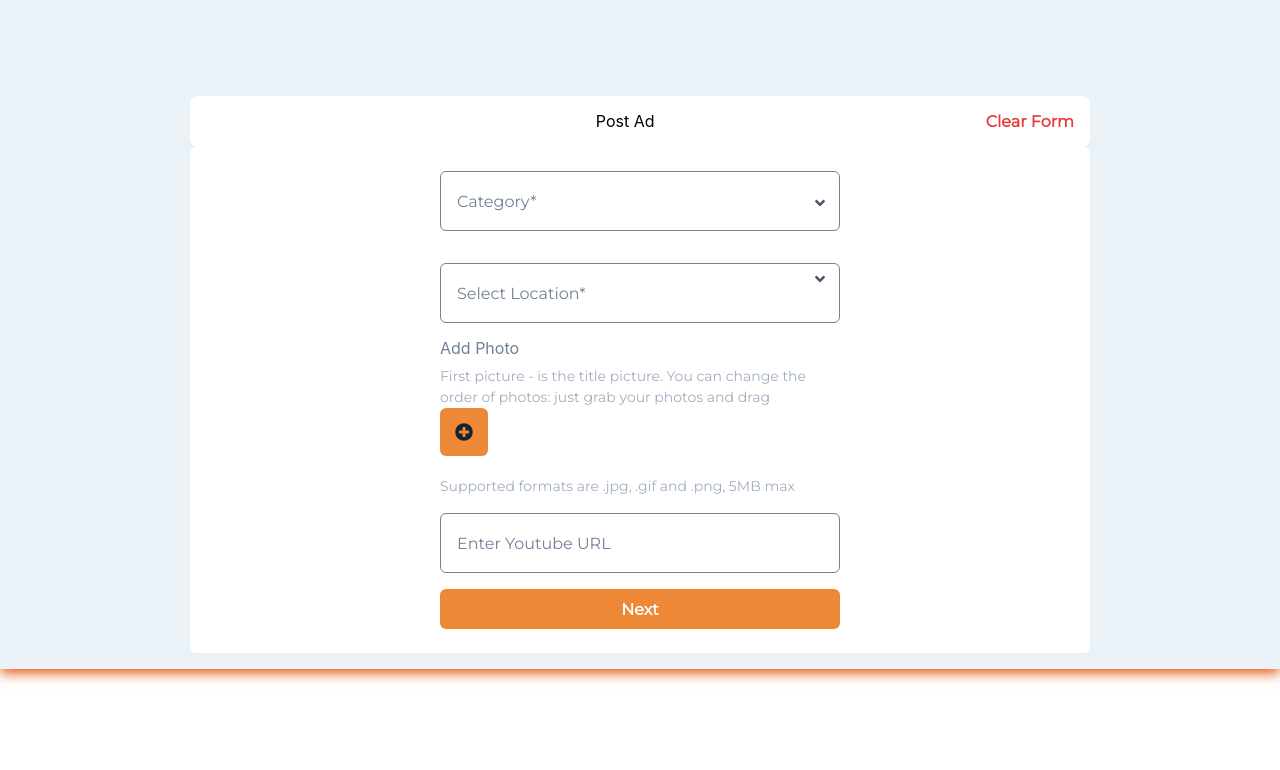
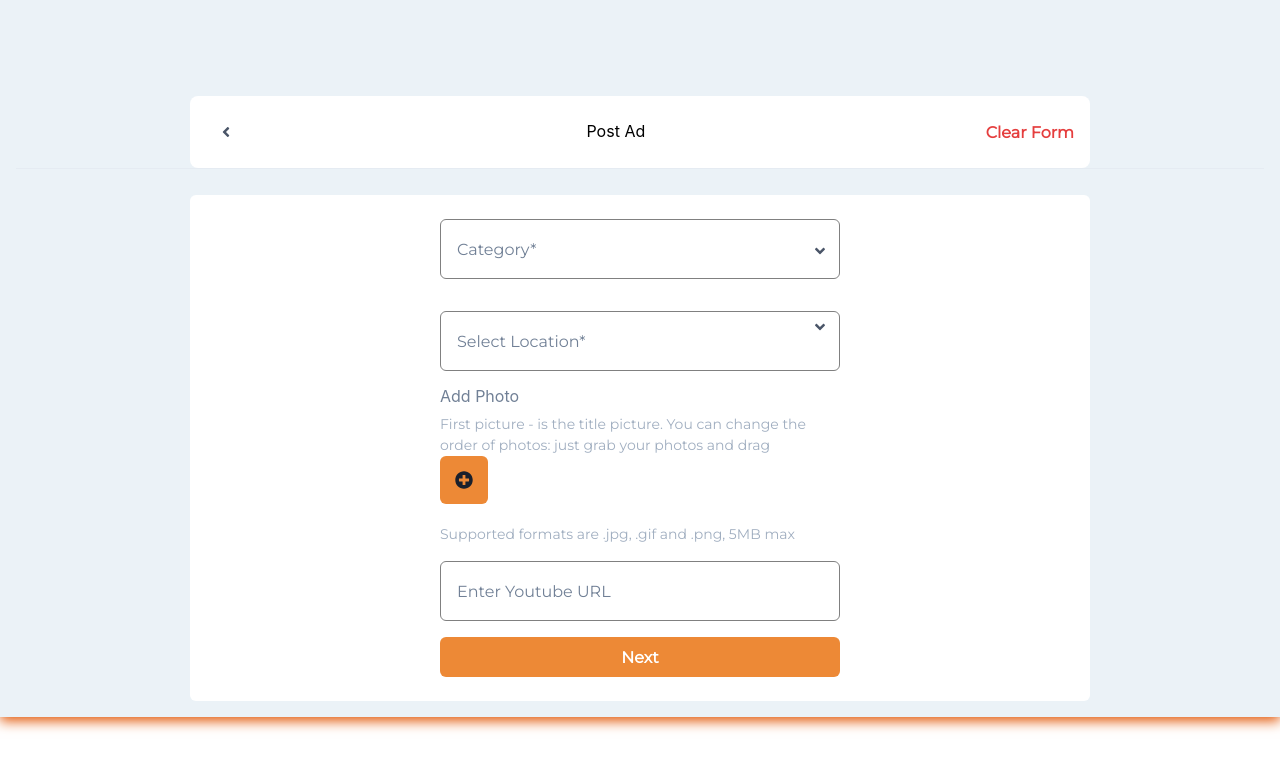
Before and after one commit to StephenAdeosun/Typescript_Chakra_UI_Pages, a React (Create React App) app: page /Postads in a window 1280 px wide. Shown: the top 770 px of the page. Built offline with nearby package versions, Linux system fonts and the light colour scheme.

Commit message:
new commit

```diff
--- a/src/pages/MainSection.tsx
+++ b/src/pages/MainSection.tsx
@@ -35,8 +35,8 @@ const MiniCardContainer: React.FC<{ data: { image: string, description: string }
       <Link key={0} to={`/${item.description.toLowerCase()}`}>
       <Box key={index} margin='7 0.4' >
         <Box bg="white" py={6} border="red"  boxShadow="md" display={{ base: 'block', xl: 'none' }} h="120px" >
-          <Image src={item.image} alt={`Image ${index}`} w="100%" margin='0 auto' h='100%' />
-          <Text fontSize="sm" mt={0.2} textAlign='center' fontWeight='bold' color='black'>
+          <Image src={item.image} alt={`Image ${index}`} w="75%" margin='0 auto' h='100%' />
+          <Text fontSize="10px" mt={0.2} textAlign='center' fontWeight='bold' color='black'>
             {item.description}
 
           </Text>
@@ -146,7 +146,7 @@ const MainSection: React.FC = () => {
     { image:'https://assets.jijistatic.com/art/attributes/categories/jobseekers.png', description: 'Seeking Work' },
     { image: 'https://assets.jijistatic.com/art/attributes/categories/services.png', description: 'Services' },
     { image: 'https://assets.jijistatic.com/art/attributes/categories/jobs.png', description: 'Jobs'},
-    { image: 'https://assets.jijistatic.com/art/attributes/categories/babies.png', description: 'Babies & Kids' },
+    { image: 'https://assets.jijistatic.com/art/attributes/categories/babies.png', description: 'Babies, Kids' },
     { image: 'https://assets.jijistatic.com/art/attributes/categories/animals.png', description: 'Pets'},
     { image: 'https://assets.jijistatic.com/art/attributes/categories/agriculture.png', description: 'Agriculture'},
     { image: 'https://assets.jijistatic.com/art/attributes/categories/equipment.png', description: ' Equipments' },
@@ -216,6 +216,7 @@ const MainSection: React.FC = () => {
                 icon={<FaSearch style={{ fontSize: '1.5rem', cursor: 'pointer' }} />}
                 bg="none"
                 color="orange"
+                border={"none"}
               />
             </Box>
           </InputRightElement>
--- a/src/pages/adSubmission.tsx
+++ b/src/pages/adSubmission.tsx
@@ -1,4 +1,4 @@
-import React, { useState } from 'react';
+import React, { useState,useRef, useEffect } from 'react';
 import {
   Box,
   Heading,
@@ -9,13 +9,14 @@ import {
   List,
   ListItem,
   InputGroup,
-
+Divider,
   InputRightElement,
   IconButton,
   Image,
 } from '@chakra-ui/react';
-import { FaAngleDown } from 'react-icons/fa';
+import { FaAngleDown , FaAngleLeft} from 'react-icons/fa';
 import { FaPlusCircle, FaTrash } from 'react-icons/fa';
+import { Link } from 'react-router-dom';
 
 
 const categories = [
@@ -35,16 +36,45 @@ const categories = [
 ];
 
 const locations = [
-  'Location 1',
-  'Location 2',
-  'Location 3',
-  'Location 4',
-  'Location 5',
+  'Abuja',
+  'Lagos State',
+  'Rivers State',
+  'Kano State',
+  'Osun State',
+  'Osun State',
+  'Osun State',
+  'Abia State',
+  'Ondo State',
+  'Oyo State',
+  'Kwara State',
+  'Adamawa State',
+  'Akwa Ibom State',
+  'Anambra State',
+
+
   // Add more locations as needed
 ];
 
 
 const AdSubmissionPage: React.FC = () => {
+  // const containerRef = useRef<HTMLDivElement | null>(null);
+  const containerRef = useRef<HTMLInputElement | null>(null);
+
+
+  useEffect(() => {
+    const handleDocumentClick = (event: MouseEvent) => {
+      if (containerRef.current && !containerRef.current.contains(event.target as Node)) {
+        setShowDropdown(false);
+        setShowLocationDropdown(false);
+      }
+    };
+
+    document.addEventListener('click', handleDocumentClick);
+
+    return () => {
+      document.removeEventListener('click', handleDocumentClick);
+    };
+  }, []);
   const [selectedCategory, setSelectedCategory] = useState('');
   const [filteredCategories, setFilteredCategories] = useState<{ name: string; image: string }[]>([]);
   const [showDropdown, setShowDropdown] = useState(false);
@@ -126,12 +156,25 @@ const AdSubmissionPage: React.FC = () => {
 
   return (
     <Box p={4} pt='24' bgColor='rgb(235,242,247)'>
-      <Box maxWidth="900px" bgColor='white' mb={'14'} borderRadius="lg" p='4' margin="auto" display='flex' justifyContent='space-between'>
-      <Heading size="lg" textAlign='center' fontWeight='md'  color='white'  fontSize='md' >
-        Post Ad
+      <Box maxWidth="900px" bgColor='white' mb={'64'} borderRadius="lg" p='4' margin="auto" display='flex' alignItems={'center'} justifyContent='space-between'>
+      {/* <Heading size="lg" textAlign='center' fontWeight='md'  color='white'  fontSize='md' > */}
+         <Link to="/">
+         <IconButton
+         aria-label="Toggle dropdown"
+         icon={<FaAngleLeft />}
+         color="gray.600"
+        //  alignItems="end"
+         onClick={() => setShowDropdown(!showDropdown)}
+         bg={"none"}
+         border="none"
+       // bg={showDropdown ? 'gray.700' : 'black'}
+       // _hover={{ bg: 'gray.400' }}
+       />
 
-      </Heading>
-      <Heading size="lg" textAlign='center' fontWeight='md'    fontSize='md' color={'black'} >
+       </Link>
+
+      {/* </Heading>  */}
+      <Heading size="lg" fontWeight='md'    fontSize='md' color={'black'} >
         Post Ad
 
       </Heading>
@@ -145,8 +188,9 @@ const AdSubmissionPage: React.FC = () => {
           Clear Form
         </Button>
       </Box>
-      <Box maxWidth="900px" bgColor='white' p='6' borderRadius="md"  margin="auto">
-        <Box maxWidth="400px" margin="auto">
+      <Divider mb='26px' />
+      <Box maxWidth="900px" bgColor='white' p='6' borderRadius="md" mt={'8'}  margin="auto"  ref={containerRef} >
+        <Box maxWidth="400px" margin="auto" >
           <form onSubmit={handleSubmit}>
             <InputGroup>
               <Input
@@ -156,6 +200,7 @@ const AdSubmissionPage: React.FC = () => {
                 border="1px solid gray"
                 mb={4}
                 // py={8}
+                ref={containerRef}
                 height="60px"
 
 
@@ -171,6 +216,7 @@ const AdSubmissionPage: React.FC = () => {
                   alignItems="end"
                   onClick={() => setShowDropdown(!showDropdown)}
                   bg={"none"}
+                  border="none"
                 // bg={showDropdown ? 'gray.700' : 'black'}
                 // _hover={{ bg: 'gray.400' }}
                 />
@@ -180,12 +226,15 @@ const AdSubmissionPage: React.FC = () => {
               <List bg="white"
                 border="1px solid gray"
                 mt={2}
-                position="absolute"
+                position="relative"
                 zIndex="2"
-                width="31.7%"
-                maxHeight="350px" // Set a fixed max height for scrolling
+                maxWidth="400px"
+                // width="100%"
+                // width={{ base: '100%', md: '250px' }}
+                maxHeight="250px" // Set a fixed max height for scrolling
                 overflowY="auto"  // Enable vertical scrolling
                 borderRadius="md"
+
 
               >
 
@@ -242,9 +291,9 @@ const AdSubmissionPage: React.FC = () => {
                 border="1px solid gray"
                 mt={2}
                 mb={8}
-                position="absolute"
+                // position="absolute"
                 zIndex="2"
-                width="31.7%"
+                // width="31.7%"
                 borderRadius="md"
                 maxHeight="150px"
                 overflowY="auto"
```
